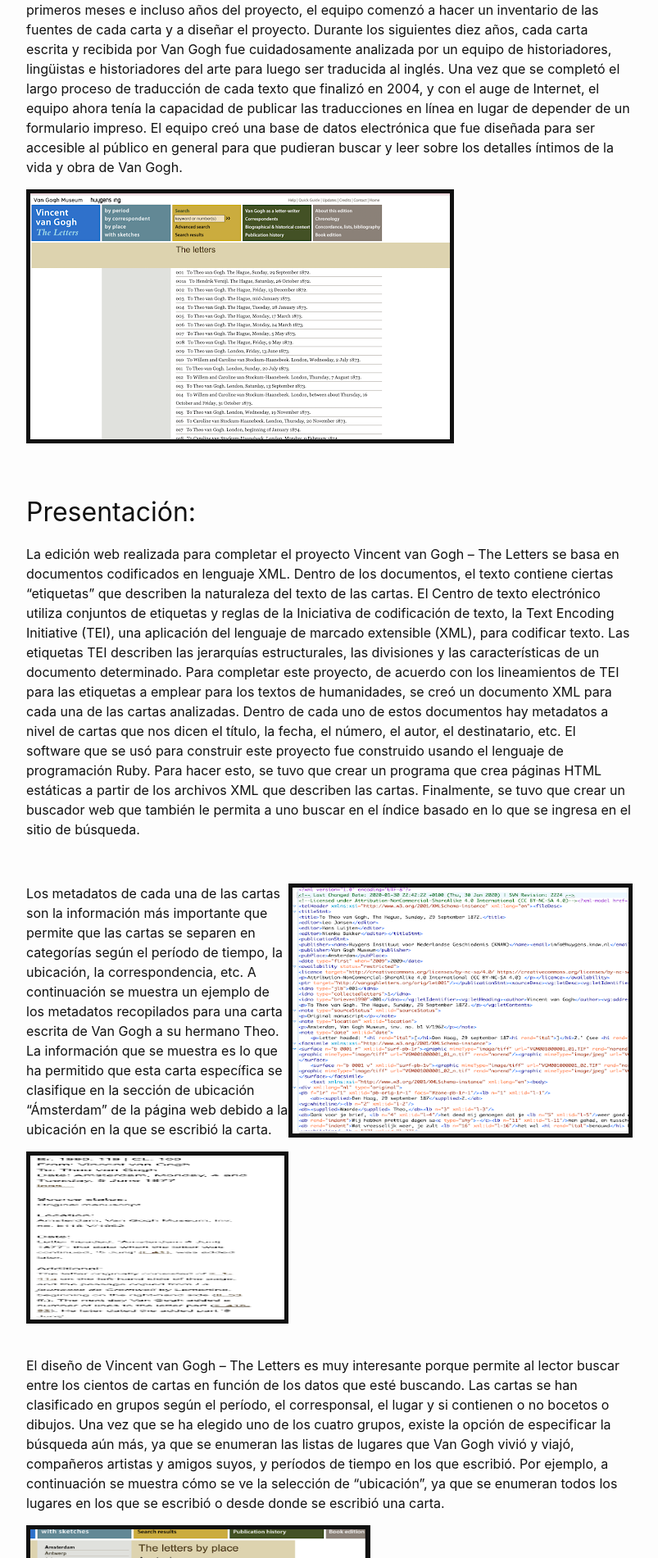
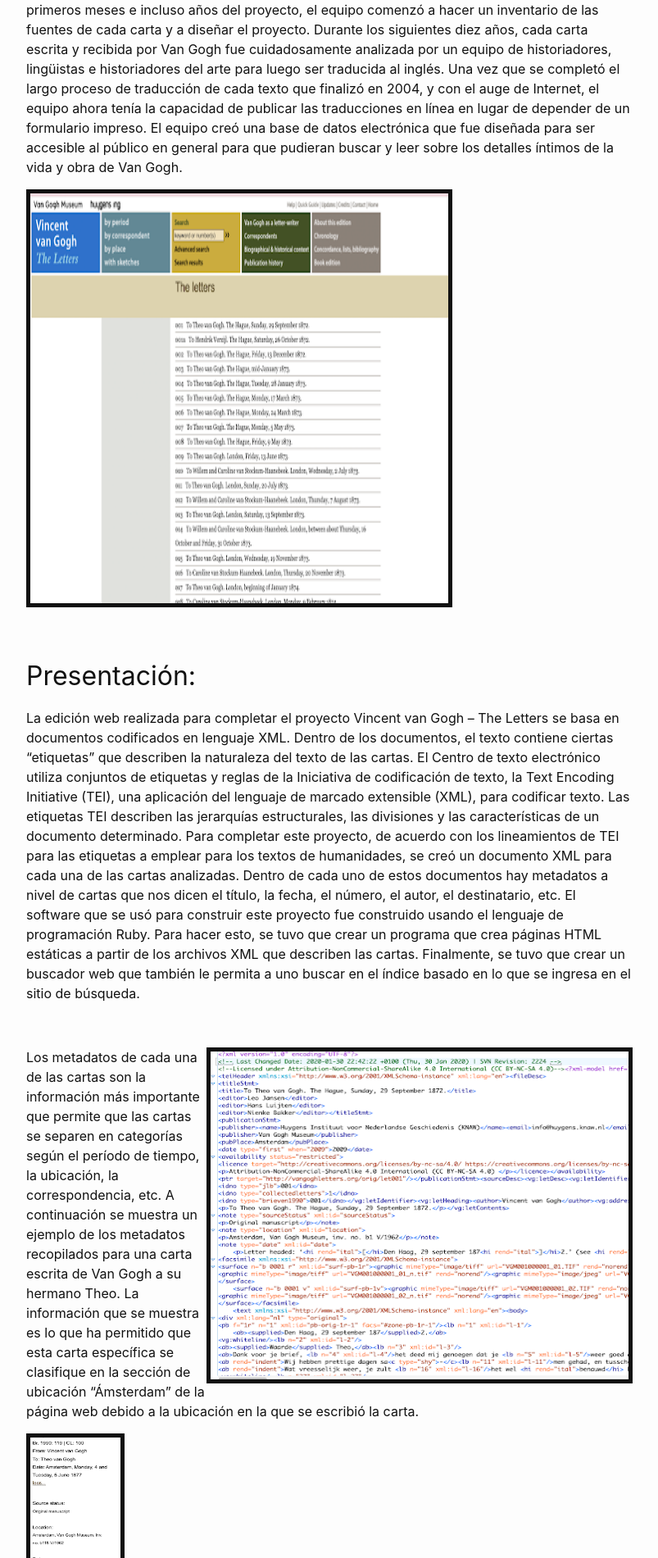
Before and after one commit to gmagnant00/gmagnant00.github.io, a Jekyll site: the page built from _posts/2021-10-11-Las-Cartas-De-Van-Gogh.md, in a window 1280 px wide. Shown: the part 708-2609 px from the top of the page at 82% size, without its empty margins (238-1041 px from the left). Built offline with Jekyll 4.4.1, drawn with Linux system fonts in a browser that asks for light colours.

Commit message:
Update 2021-10-11-Las-Cartas-De-Van-Gogh.md

```diff
--- a/_posts/2021-10-11-Las-Cartas-De-Van-Gogh.md
+++ b/_posts/2021-10-11-Las-Cartas-De-Van-Gogh.md
@@ -12,36 +12,36 @@ author: Gabrielle Magnant
 <h2>Sobre el proyecto:</h2>
 Las cartas es un proyecto digital que contiene una edición digital de todas las cartas sobrevivientes, tanto escritas como recibidas por Vincent Van Gogh durante su vida entre  1853 y 1890. Este proyecto es una continuación de un proyecto anterior que fue iniciado en 1914 por Jo van Gogh-Bonger, donde las cartas y correspondencias de Van Gogh fueron traducidas del holandés a varios idiomas para que fueran accesibles al público en general. En 1994, este proyecto fue iniciado por los miembros del Museo Van Gogh y el Instituto Huygens. Durante los primeros meses e incluso años del proyecto, el equipo comenzó a hacer un inventario de las fuentes de cada carta y a diseñar el proyecto. Durante los siguientes diez años, cada carta escrita y recibida por Van Gogh fue cuidadosamente analizada por un equipo de historiadores, lingüistas e historiadores del arte para luego ser traducida al inglés. Una vez que se completó el largo proceso de traducción de cada texto que finalizó en 2004, y con el auge de Internet, el equipo ahora tenía la capacidad de publicar las traducciones en línea en lugar de depender de un formulario impreso. El equipo creó una base de datos electrónica que fue diseñada para ser accesible al público en general para que pudieran buscar y leer sobre los detalles íntimos de la vida y obra de Van Gogh.
 
-<img src="/assets/images/0001.png" align="center" border="5px solid #000000">
+<img src="/assets/images/0001.png" height="500" width="510" align="center" border="5px solid #000000">
 
 <h2>Presentación:</h2>
 La edición web realizada  para completar el proyecto Vincent van Gogh – The Letters se basa en documentos codificados en lenguaje XML. Dentro de los documentos, el texto contiene ciertas "etiquetas" que describen la naturaleza del  texto de las cartas. El Centro de texto electrónico utiliza conjuntos de etiquetas y reglas de la Iniciativa de codificación de texto, la Text Encoding Initiative (TEI), una aplicación del lenguaje de marcado extensible (XML), para codificar texto. Las etiquetas TEI describen las jerarquías estructurales, las divisiones y las características de un documento determinado. Para completar este proyecto, de acuerdo con los lineamientos de TEI para las etiquetas a emplear para los textos de humanidades, se creó un documento XML para cada una de las cartas analizadas. Dentro de cada uno de estos documentos hay metadatos a nivel de cartas que nos dicen el título, la fecha, el número, el autor, el destinatario, etc. El software que se usó para construir este proyecto fue construido usando el lenguaje de programación Ruby. Para hacer esto, se tuvo que crear un programa que crea páginas HTML estáticas a partir de los archivos XML que describen las cartas. Finalmente, se tuvo que crear un buscador web que también le permita a uno buscar en el índice basado en lo que se ingresa en el sitio de búsqueda.
 
  <br>
 
-<img src="/assets/images/0002.png" height="300" width="410" align="right" border="5px solid #000000">
+<img src="/assets/images/0002.png" height="400" width="510" align="right" border="5px solid #000000">
 
 Los metadatos de cada una de las cartas son la información más importante que permite que las cartas se separen en categorías según el período de tiempo, la ubicación, la correspondencia, etc. A continuación se muestra un ejemplo de los metadatos recopilados para una carta escrita de Van Gogh a su hermano Theo. La información que se muestra es lo que ha permitido que esta carta específica se clasifique en la sección de ubicación "Ámsterdam" de la página web debido a la ubicación en la que se escribió la carta.
 
-<img src="/assets/images/0003.png" height="200" width="310" align="center" border="5px solid #000000">
+<img src="/assets/images/0003.png" height="300" width="110" align="center" border="5px solid #000000">
 
 <br>
 El diseño de Vincent van Gogh – The Letters es muy interesante porque permite al lector buscar entre los cientos de cartas en función de los datos que esté buscando. Las cartas se han clasificado en grupos según el período, el corresponsal, el lugar y si contienen o no bocetos o dibujos. Una vez que se ha elegido uno de los cuatro grupos, existe la opción de especificar la búsqueda aún más, ya que se enumeran las listas de lugares que Van Gogh vivió y viajó, compañeros artistas y amigos suyos, y períodos de tiempo en los que escribió. Por ejemplo, a continuación se muestra cómo se ve la selección de "ubicación", ya que se enumeran todos los lugares en los que se escribió o desde donde se escribió una carta.
 
-<img src="/assets/images/0004.png" height="300" width="410" align="center" border="5px solid #000000">
+<img src="/assets/images/0004.png" height="400" width="510" align="center" border="5px solid #000000">
 
 Después de revisar las diferentes categorías, una vez que se selecciona una carta específica, tanto el texto original como el texto transcrito se pueden ver uno al lado del otro. A continuación se muestra un ejemplo de una transcripción de una carta entre Van Gogh y el famoso artista Paul Gauguin, donde los textos originales y transcritos se pueden ver uno al lado del otro.
 
-<img src="/assets/images/0005.png" height="300" width="410" align="center" border="5px solid #000000">
+<img src="/assets/images/0005.png" height="400" width="510" align="center" border="5px solid #000000">
 
 También se agregan notas para ofrecer información de fondo sobre el tema mencionado, finales de línea, facsímil y fotos del texto original. A continuación se muestra un ejemplo de las notas agregadas por los editores a cada una de las transcripciones de las cartas. Se agregaron notas a pie de página para aclarar o especificar cualquier detalle ambiguo mencionado.
 
-<img src="/assets/images/0006.png" height="200" width="210" align="right" border="5px solid #000000">
+<img src="/assets/images/0006.png" height="100" width="210" align="right" border="5px solid #000000">
 <br>
 
 Existe la opción de escribir palabras clave o números en una barra de búsqueda, así como completar una búsqueda avanzada para encontrar un detalle específico. Con esta opción, se puede seleccionar el lugar, período de tiempo, tema, persona, número, etc. para encontrar una carta o documento específico.
 
-<img src="/assets/images/0007.png" height="300" width="410" align="left" border="5px solid #000000">
+<img src="/assets/images/0007.png" height="400" width="510" align="left" border="5px solid #000000">
 
 Además de la transcripción de las cartas a varios idiomas, esta base de datos también contiene información externa que ayuda a comprender la vida de Van Gogh en su conjunto. Hay análisis de su estilo de escritura, su ortografía, su uso de metáforas, los bocetos contenidos en las cartas, los temas discutidos y la historia que rodeó su vida. Esta adición hace que este proyecto sea más accesible para aquellos que no estén familiarizados con Van Gogh porque ofrece información de fondo para comprender mejor lo que se discute en las cartas. Además, hay descripciones históricas de cada una de las personas que le escribieron y recibieron cartas de Van Gogh.
 
@@ -51,6 +51,6 @@ Si bien la base de datos de Vincent van Gogh – The Letters está disponible pa
 
 Los principales editores de este proyecto que fueron responsables de liderar el proceso de traducción y adquisición son Leo Jansen, Hans Luijten y Nienke Bakker. Si bien los editores trabajaron con otros para completar el extenso proyecto, ellos fueron responsables de asegurarse de que cada traducción hubiera sido revisada por tres personas diferentes y comparada con el original. Los miembros contribuyentes del proyecto fueron; Wouter van der Veen, Elly Cassee, Chris Stolwijk, Monique Hageman, Mirjam Koelewijn, Harold Koninckx y Renske Suijver. Además de esto, el equipo de editores y traductores trabajó junto con numerosos museos para completar el proyecto, sobre todo el Museo Van Gogh en Ámsterdam.
 
-<img src="/assets/images/0008.png" height="300" width="410" align="right" border="5px solid #000000">
+<img src="/assets/images/0008.png" height="400" width="510" align="right" border="5px solid #000000">
 
 Para crear la página web que alberga las obras transcritas fue un equipo de diseñadores web dirigido por Peter Boot, con la asistencia de Marianne Peereboom. Bram Buitendijk ejerció como programador principal, junto con Ronald Haentjens Dekker, Bas Doppen, Meindert Kroese y Ramona Land como asistentes de programación y proyectos. El diseño se atribuye a Zeezeilen (www.zzln.nl). Finalmente, los patrocinadores de la web de este proyecto y del proyecto en general son: The Van Gogh Museum, Thames & Hudson, Amsterdam University Press y Ascites Sud.
```
